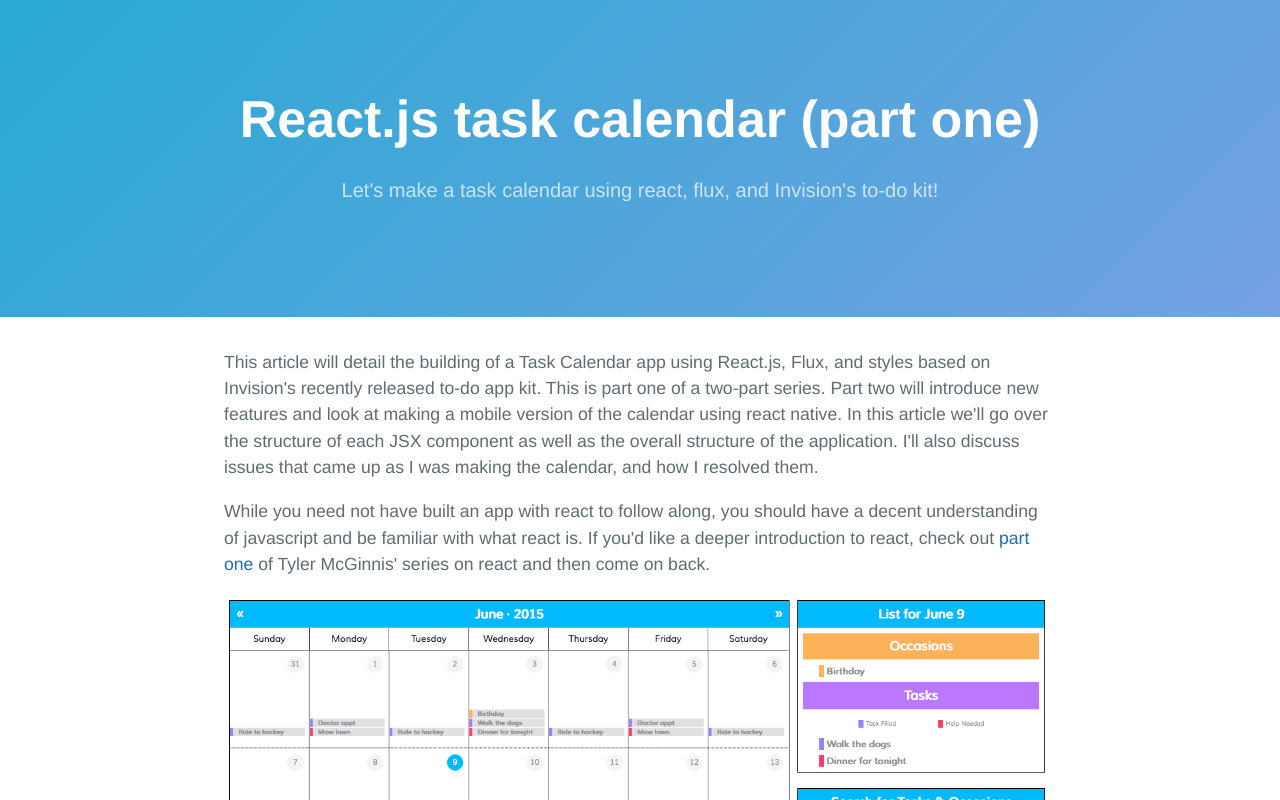
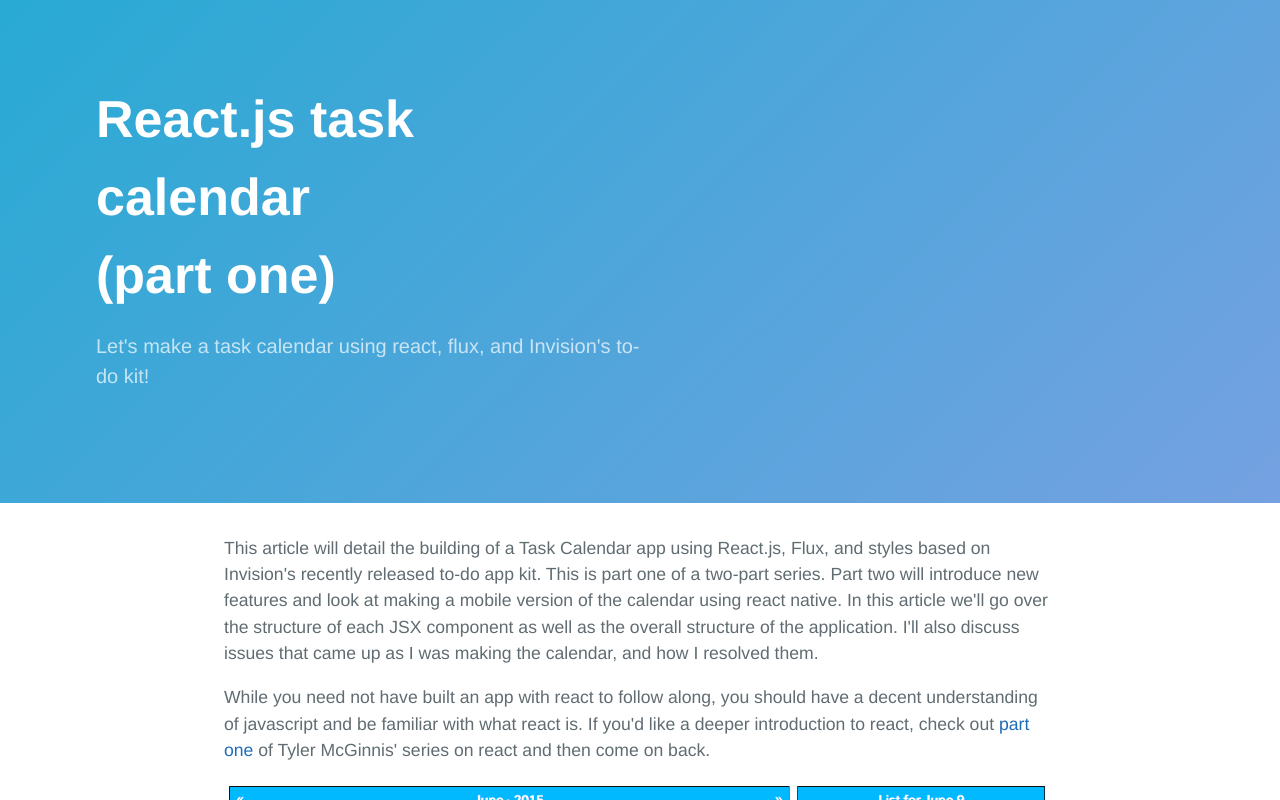
Before and after one commit to hilary-L/hilary-L.github.io, a plain HTML site: page index.html in a window 1280 px wide. Shown: the top 800 px of the page. Drawn offline with Linux system fonts and the light colour scheme; a web font is replaced by a local one.

Commit message:
Style updates.

```diff
--- a/index.html
+++ b/index.html
@@ -11,7 +11,7 @@
   </head>
   <body>
     <section class="page-header">
-      <h1 class="project-name">React.js task calendar (part one)</h1>
+      <h1 class="project-name">React.js task calendar <br>(part one)</h1>
       <h2 class="project-tagline">Let&#39;s make a task calendar using react, flux, and Invision&#39;s to-do kit!</h2>
     </section>
 
@@ -245,10 +245,9 @@
 
 <p><img src="/images/occasions-1.jpg" alt=""></p>
 
-<p>Our Occasions component is pretty simple. All we have is the render method. Before returning anything, we first check to see if the occasions array we passed in as a prop has a length greater then 0. Because, why render some occasions if there are none? If the array has a length, we create a new variable, run map on the prop, and return JSX of a </p><h3>
-<a id="-with-the-occassion-in-it-then-in-the-return-from-the-render-method-we-have-the-occasions-variable-we-just-created-whether-it-is-has-occasions-in-it-or-is-empty" class="anchor" href="#-with-the-occassion-in-it-then-in-the-return-from-the-render-method-we-have-the-occasions-variable-we-just-created-whether-it-is-has-occasions-in-it-or-is-empty" aria-hidden="true"><span class="octicon octicon-link"></span></a> with the occassion in it. Then, in the return from the render method, we have the occasions variable we just created, whether it is has occasions in it or is empty.
+<p>Our Occasions component is pretty simple. All we have is the render method. Before returning anything, we first check to see if the occasions array we passed in as a prop has a length greater then 0. Because, why render some occasions if there are none? If the array has a length, we create a new variable, run map on the prop, and return JSX of a header with the occasions in it. Then, in the return from the render method we have the occasions variable we just created, whether it has occasions in it or not.</p>
 
-</h3><p>Finally, we export the occasions component.</p>
+<p>Finally, we export the occasions component.</p>
 
 <h2>
 <a id="tasks" class="anchor" href="#tasks" aria-hidden="true"><span class="octicon octicon-link"></span></a>Tasks</h2>
--- a/stylesheets/stylesheet.css
+++ b/stylesheets/stylesheet.css
@@ -55,7 +55,7 @@ a {
 
 .page-header {
   color: #fff;
-  text-align: center;
+  text-align: left;
   background: rgb(40,170,212); /* Old browsers */
 background: -moz-linear-gradient(-45deg, rgba(40,170,212,1) 0%, rgba(117,161,225,1) 100%); /* FF3.6+ */
 background: -webkit-gradient(linear, left top, right bottom, color-stop(0%,rgba(40,170,212,1)), color-stop(100%,rgba(117,161,225,1))); /* Chrome,Safari4+ */
@@ -80,7 +80,8 @@ filter: progid:DXImageTransform.Microsoft.gradient( startColorstr='#28aad4', end
 
 .project-name {
   margin-top: 0;
-  margin-bottom: 0.1rem; }
+  margin-bottom: 0.1rem;
+}
 
 @media screen and (min-width: 64em) {
   .project-name {
@@ -110,6 +111,14 @@ filter: progid:DXImageTransform.Microsoft.gradient( startColorstr='#28aad4', end
 @media screen and (max-width: 42em) {
   .project-tagline {
     font-size: 1rem; } }
+
+.project-name {
+  width: 50%;
+}
+
+.project-tagline {
+  width: 50%;
+}
 
 .main-content :first-child {
   margin-top: 0; }
```
